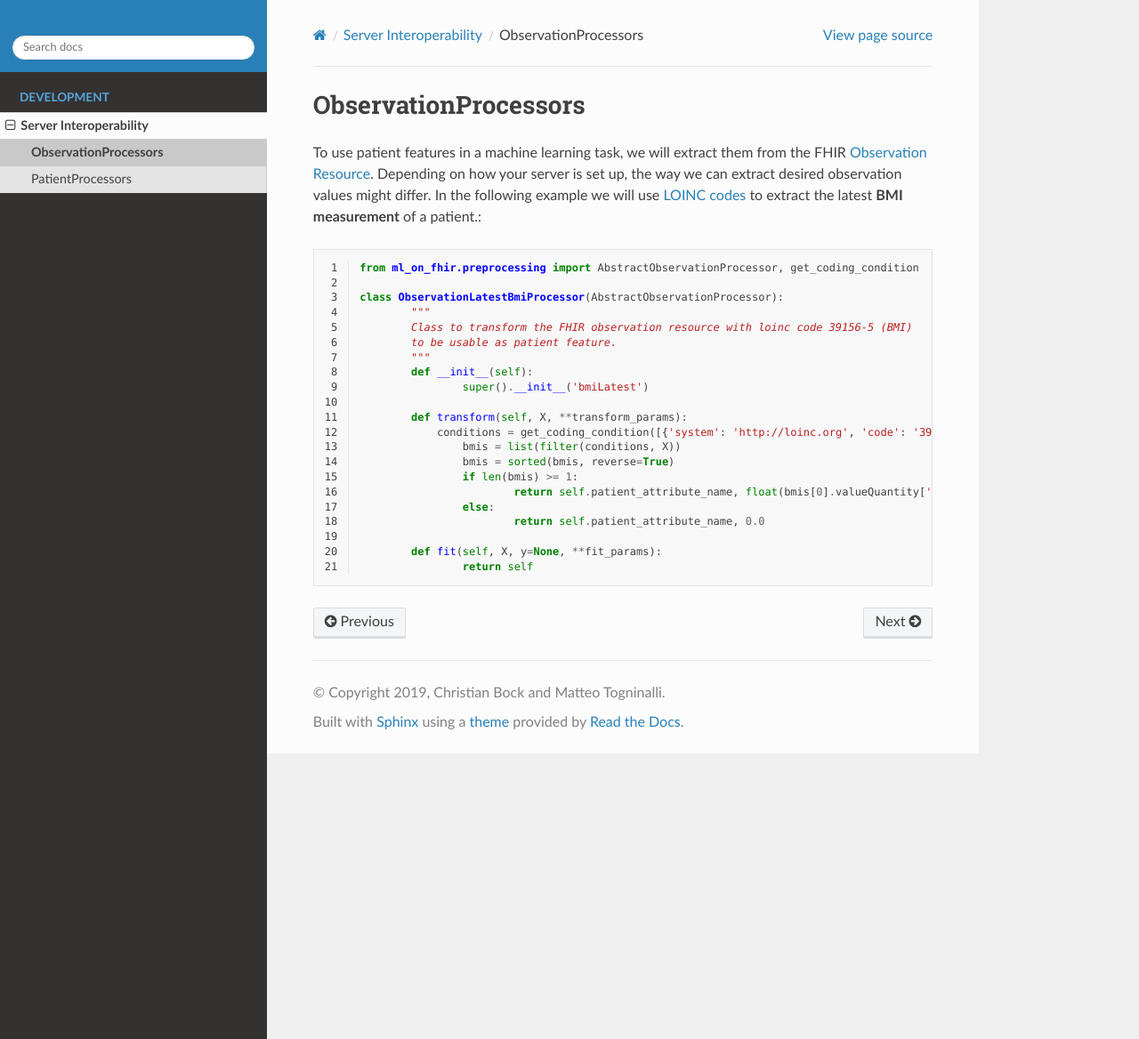
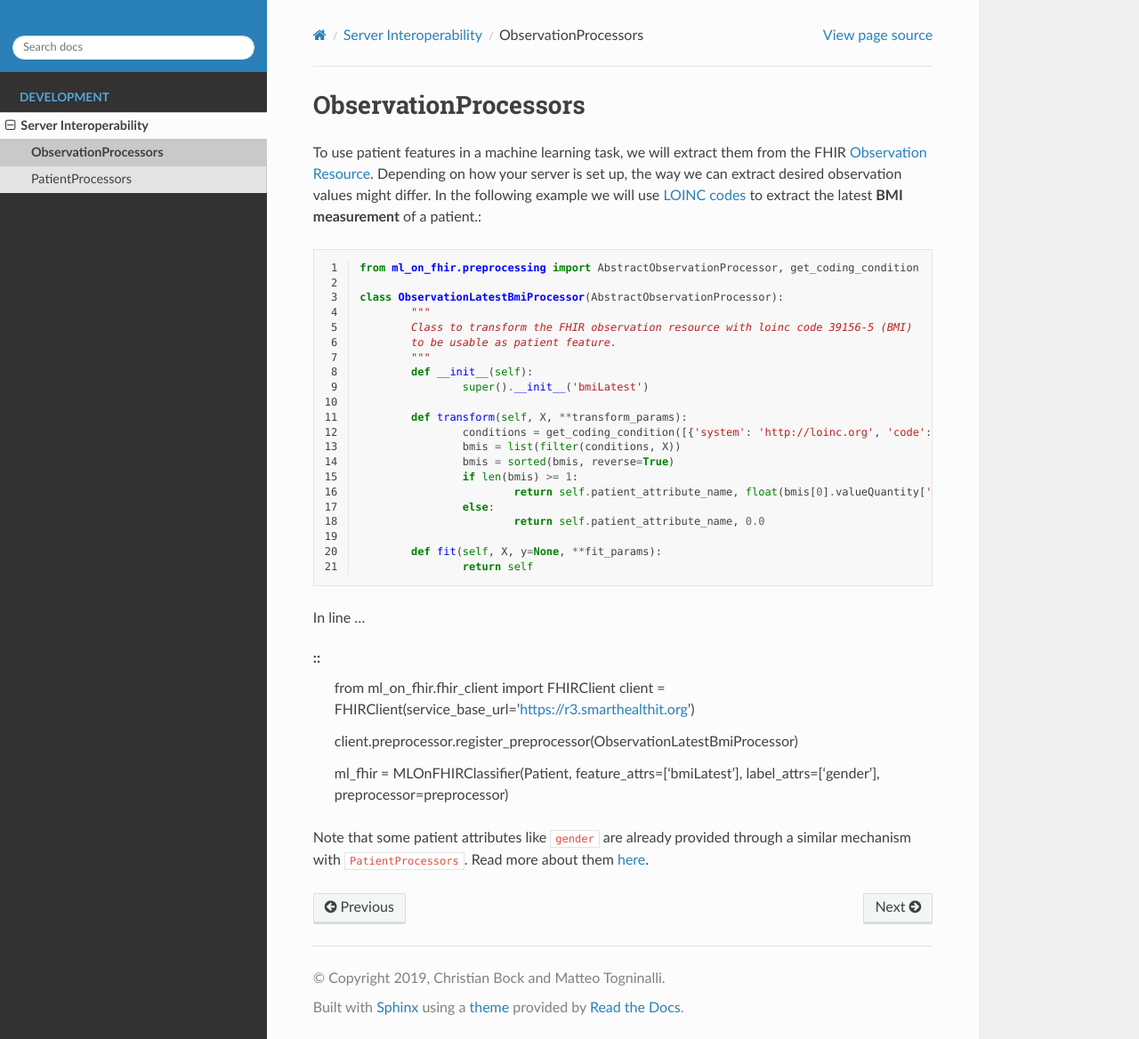
Before and after one commit to chrisby/ml-on-fhir, a Sphinx documentation site: the page built from docs/source/customize/ObservationProcessor.rst, in a window 1280 px wide and 1168 px high. Shown: the whole window at 89% size. Built offline with Sphinx 7.4.7 and the Read the Docs theme 2.0.0, drawn with Linux system fonts in a browser that asks for light colours.

Commit message:
Referenced PatientProcessor in Observationprocessor docu

```diff
--- a/docs/source/customize/ObservationProcessor.rst
+++ b/docs/source/customize/ObservationProcessor.rst
@@ -17,7 +17,7 @@ To use patient features in a machine learning task, we will extract them from th
 			super().__init__('bmiLatest')
 
 		def transform(self, X, **transform_params):
-		    conditions = get_coding_condition([{'system': 'http://loinc.org', 'code': '39156-5'}])
+			conditions = get_coding_condition([{'system': 'http://loinc.org', 'code': '39156-5'}])
 			bmis = list(filter(conditions, X))
 			bmis = sorted(bmis, reverse=True)
 			if len(bmis) >= 1:
@@ -27,3 +27,16 @@ To use patient features in a machine learning task, we will extract them from th
 
 		def fit(self, X, y=None, **fit_params):
 			return self
+
+In line ...
+
+::
+	from ml_on_fhir.fhir_client import FHIRClient
+	client = FHIRClient(service_base_url='https://r3.smarthealthit.org')
+
+	client.preprocessor.register_preprocessor(ObservationLatestBmiProcessor)
+
+	ml_fhir = MLOnFHIRClassifier(Patient, feature_attrs=['bmiLatest'], label_attrs=['gender'], preprocessor=preprocessor)
+
+Note that some patient attributes like ``gender`` are already provided through a similar mechanism with ``PatientProcessors``. Read more about them `here
+<https://ml-on-fhir.readthedocs.io/en/latest/customize/PatientProcessor.html>`_.
```
